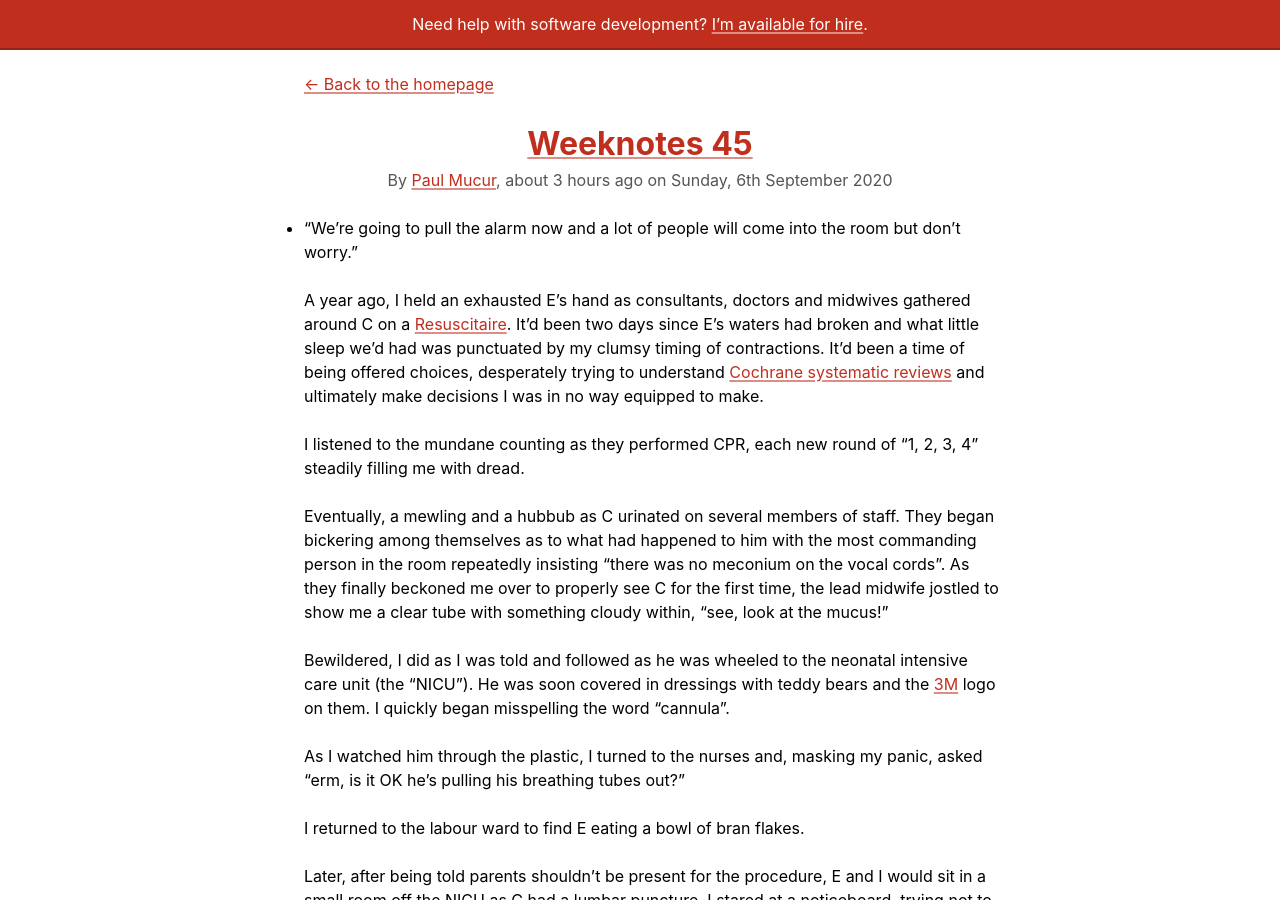
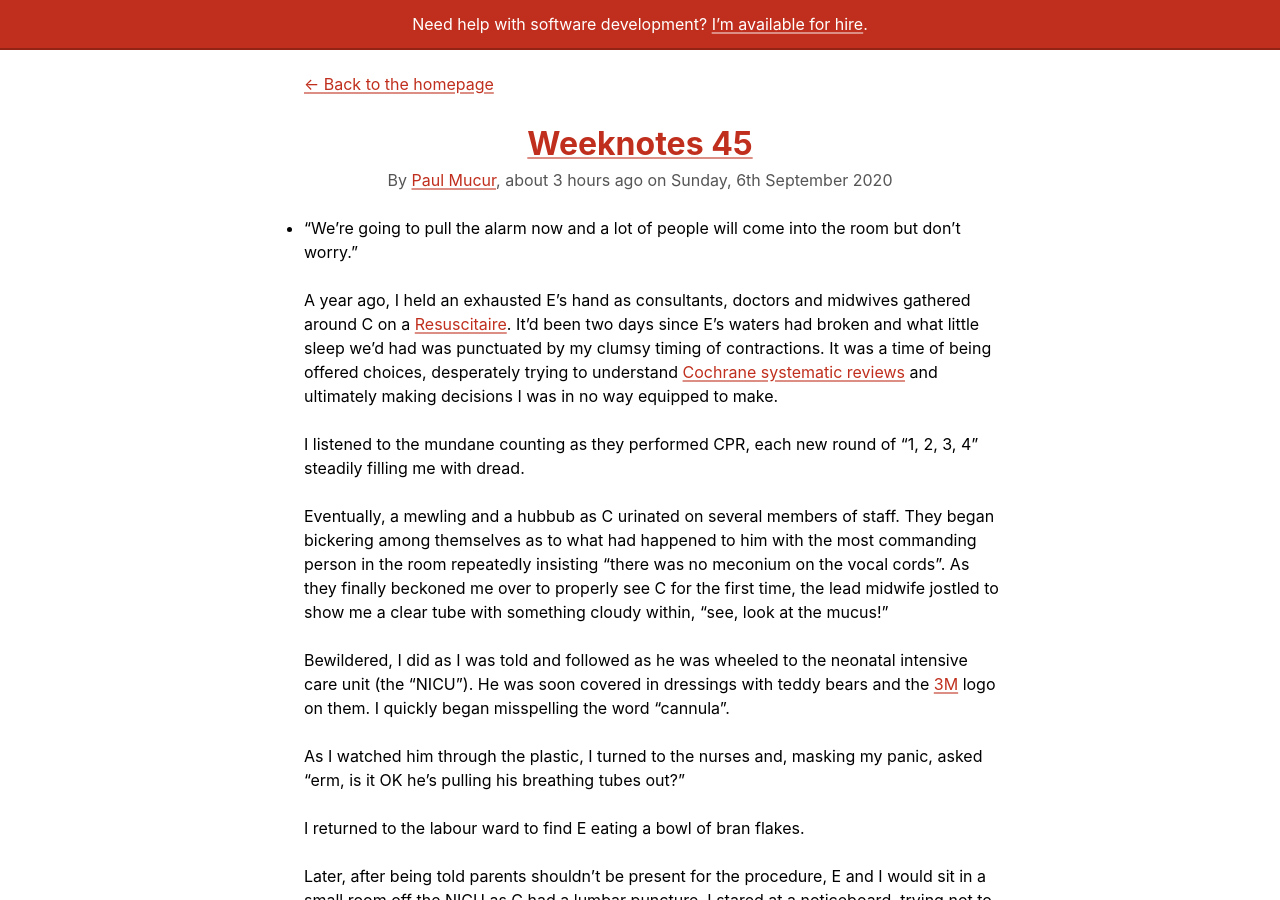
Before and after one commit to mudge/mudge.github.com, a Jekyll site: the page built from _posts/2020-09-06-weeknotes-45.markdown, in a window 1280 px wide and 900 px high. Built offline with Jekyll 4.4.1, drawn with Linux system fonts in a browser that asks for light colours.

Commit message:
Fix the mix of tenses

```diff
--- a/_posts/2020-09-06-weeknotes-45.markdown
+++ b/_posts/2020-09-06-weeknotes-45.markdown
@@ -6,7 +6,7 @@ date: 2020-09-06 11:02:00
 ---
 *   "We're going to pull the alarm now and a lot of people will come into the room but don't worry."
 
-    A year ago, I held an exhausted E's hand as consultants, doctors and midwives gathered around C on a [Resuscitaire](https://www.draeger.com/en_uk/Products/Resuscitaire). It'd been two days since E's waters had broken and what little sleep we'd had was punctuated by my clumsy timing of contractions. It'd been a time of being offered choices, desperately trying to understand [Cochrane systematic reviews](https://www.cochranelibrary.com/cdsr/about-cdsr) and ultimately make decisions I was in no way equipped to make.
+    A year ago, I held an exhausted E's hand as consultants, doctors and midwives gathered around C on a [Resuscitaire](https://www.draeger.com/en_uk/Products/Resuscitaire). It'd been two days since E's waters had broken and what little sleep we'd had was punctuated by my clumsy timing of contractions. It was a time of being offered choices, desperately trying to understand [Cochrane systematic reviews](https://www.cochranelibrary.com/cdsr/about-cdsr) and ultimately making decisions I was in no way equipped to make.
 
     I listened to the mundane counting as they performed CPR, each new round of "1, 2, 3, 4" steadily filling me with dread.
 
```
